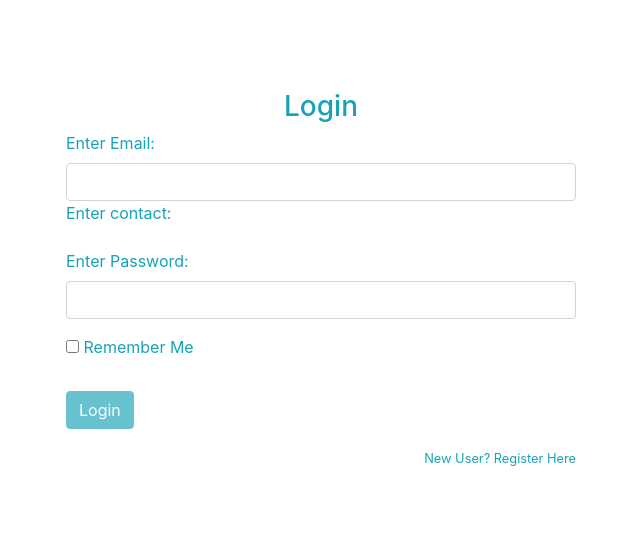
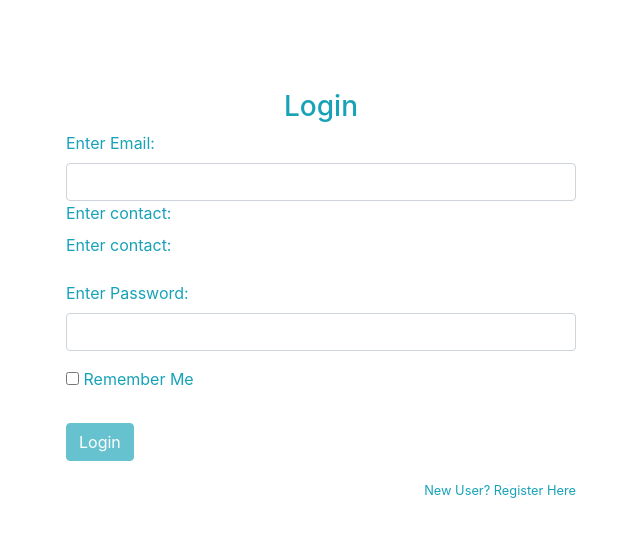
Before and after one commit to Sandhya2711/RegistrationUI, an Angular app: page /login in a window 1280 px wide. Shown: the top 536 px of the page, without its empty margins (319-959 px from the left). Built offline with nearby package versions, Linux system fonts and the light colour scheme.

Commit message:
Update login-component.component.html
added contact label again

```diff
--- a/src/app/component/login-component/login-component.component.html
+++ b/src/app/component/login-component/login-component.component.html
@@ -13,6 +13,7 @@
                             <input type="email" name="email" id="email" class="form-control" [(ngModel)]=user.emailId required pattern="^\w+@[a-zA-Z_]+?\.[a-zA-Z]{2,3}$" #email="ngModel" [class.is-invalid]="email.invalid && email.touched">
                             <!-- <small class="text-danger" [class.d-none]="email.valid || email.untouched">Email Id is required</small> -->
                           <label for="contact" class="text-info">Enter contact:</label><br>
+                           <label for="contact" class="text-info">Enter contact:</label><br>
                             <div *ngIf="email.errors && email.invalid && email.touched">
 
                                 <small class="text-danger" *ngIf="email.errors.required">Email Id is required</small>
```
